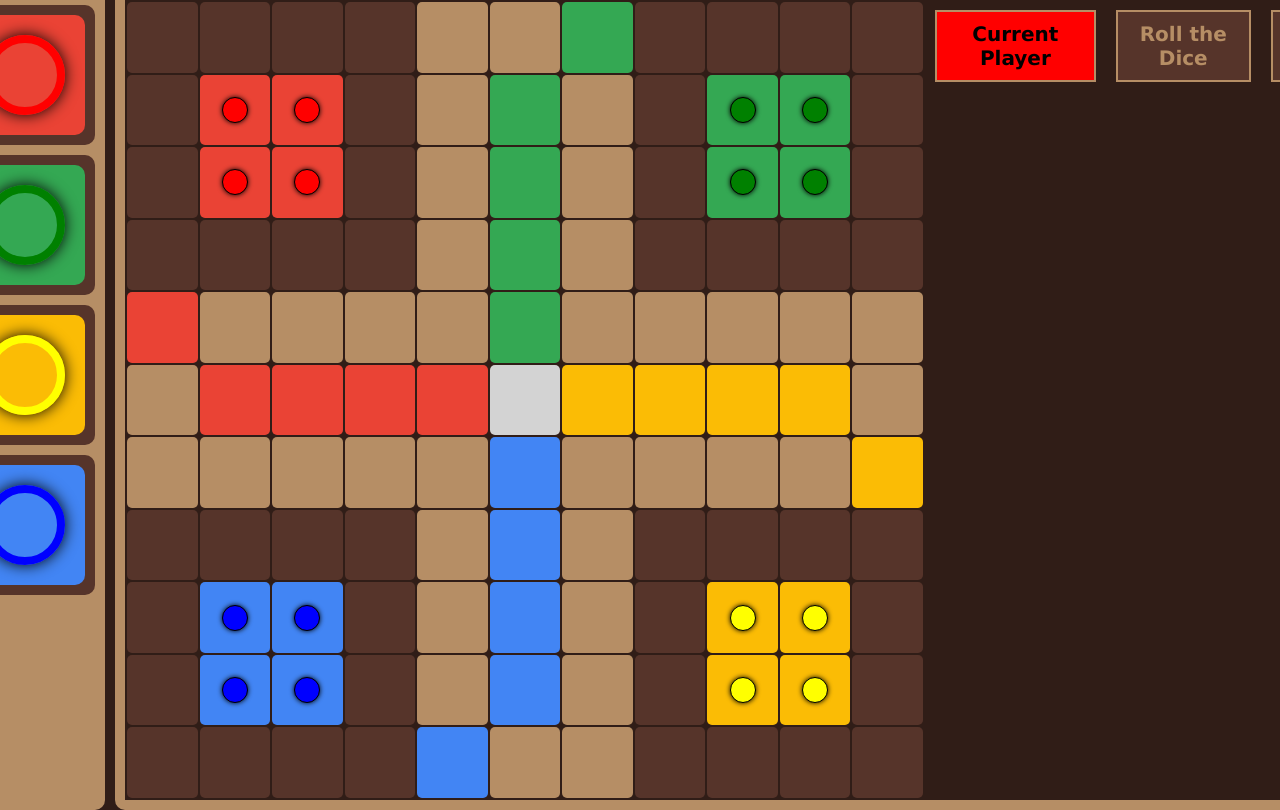
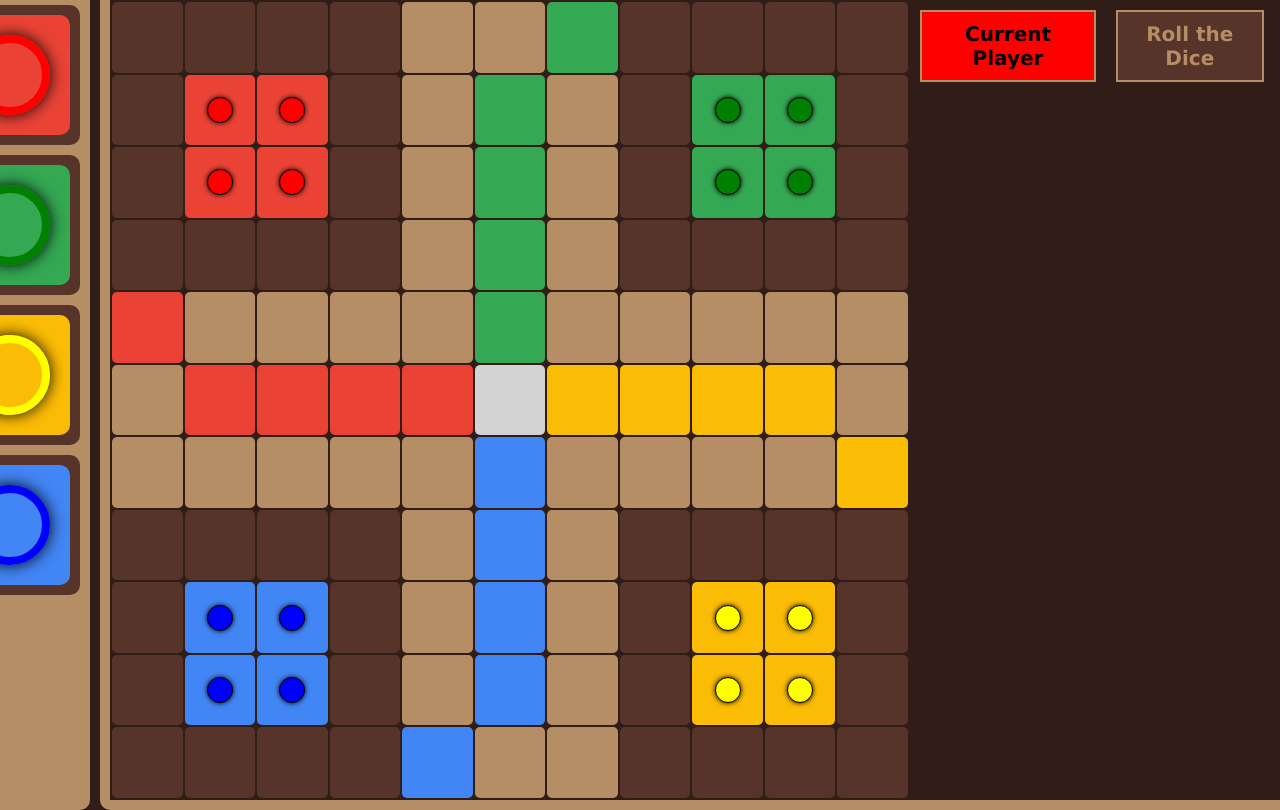
Before and after one commit to michudud/Ludo, a React (Vite) app: page / in a window 1280 px wide. Both pictures are taken after a click on the button "Play". Shown: the top 810 px of the page. Built offline with nearby package versions, Linux system fonts and the light colour scheme.

Commit message:
min player number fix

```diff
--- a/src/components/SetupMenu.jsx
+++ b/src/components/SetupMenu.jsx
@@ -14,9 +14,9 @@ const SetupMenu = () => {
   const [menuOpen, setMenuOpen] = useState(true);
 
   let menuPlayers = [redPlayer, greenPlayer, yellowPlayer, bluePlayer];
-  let activePlayers = [];
 
   const startGame = () => {
+    let activePlayers = [];
     for (let i = 0; i < 4; i++) {
       let val = playersSetupRef.current.children[i].lastElementChild.value;
       if (val === "Player") {
@@ -27,8 +27,10 @@ const SetupMenu = () => {
         activePlayers.push(menuPlayers[i]);
       }
     }
-    dispatch(setPlayers(activePlayers));
-    setMenuOpen(!menuOpen);
+    if (activePlayers.length >= 2) {
+      dispatch(setPlayers(activePlayers));
+      setMenuOpen(!menuOpen);
+    }
   };
 
   return (
--- a/src/sass/style.css
+++ b/src/sass/style.css
@@ -167,7 +167,7 @@ body {
 }
 .PlayingArea .PlayMenu {
   height: 800px;
-  width: 400px;
+  width: 430px;
 }
 .PlayingArea .PlayMenu p {
   width: 200px;
--- a/src/sass/style.scss
+++ b/src/sass/style.scss
@@ -186,7 +186,7 @@ body {
 
   .PlayMenu {
     height: 800px;
-    width: 400px;
+    width: 430px;
 
     p {
       width: 200px;
```
